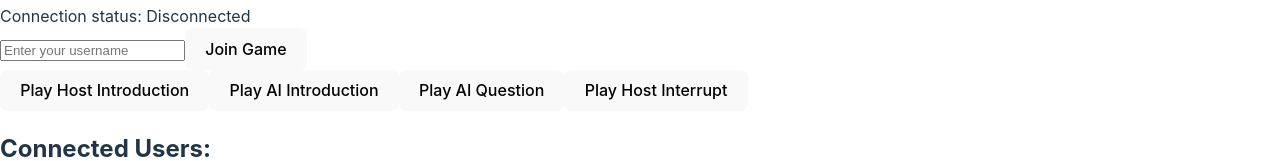
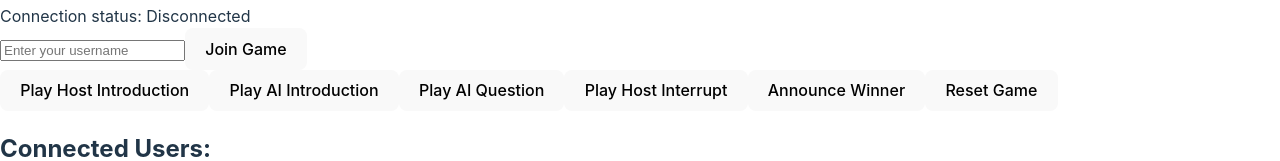
Before and after one commit to Costopoulos/Rizztral, a React (Vite) app in the folder frontend/: page / in a window 1280 px wide. Shown: the part 367-528 px from the top of the page. Built offline with nearby package versions, Linux system fonts and the light colour scheme; no server answers.

Commit message:
Verify all working endpoints

```diff
--- a/frontend/src/App.jsx
+++ b/frontend/src/App.jsx
@@ -1,9 +1,9 @@
-import React, { useState, useEffect } from 'react';
-import { io } from 'socket.io-client';
+import React, {useState, useEffect} from 'react';
+import {io} from 'socket.io-client';
 
 const socket = io('http://localhost:3000');
 
-const REACT_APP_ELEVENLABS_API_KEY=import.meta.env.VITE_ELEVENLABS_API_KEY;
+const REACT_APP_ELEVENLABS_API_KEY = import.meta.env.VITE_ELEVENLABS_API_KEY;
 const GAME_SERVER_URL = 'http://localhost:8000';
 
 function App() {
@@ -126,6 +126,30 @@ function App() {
         }
     };
 
+    const handleAnnounceWinner = async () => {
+        try {
+            const response = await fetch(`${GAME_SERVER_URL}/announce-winner`);
+            const data = await response.json();
+            setGameText(data.text);
+            await textToSpeech(data.text);
+        } catch (error) {
+            console.error('Error fetching winner announcement:', error);
+            setError('Failed to fetch winner announcement');
+        }
+    };
+
+    const handleResetGame = async () => {
+        try {
+            const response = await fetch(`${GAME_SERVER_URL}/reset-game`);
+            const data = await response.json();
+            setGameText('Game has been reset!');
+            setError('');
+        } catch (error) {
+            console.error('Error resetting game:', error);
+            setError('Failed to reset game');
+        }
+    };
+
     const handleJoin = (e) => {
         e.preventDefault();
         if (username.trim()) {
@@ -192,6 +216,20 @@ function App() {
                 >
                     Play Host Interrupt
                 </button>
+                <button
+                    onClick={handleAnnounceWinner}
+                    disabled={isPlaying}
+                    className="bg-green-500 text-white px-4 py-2 rounded mr-2"
+                >
+                    Announce Winner
+                </button>
+                <button
+                    onClick={handleResetGame}
+                    disabled={isPlaying}
+                    className="bg-red-500 text-white px-4 py-2 rounded"
+                >
+                    Reset Game
+                </button>
             </div>
 
             {gameText && (
```
Lines whose indentation alone changed are shown as unchanged.
